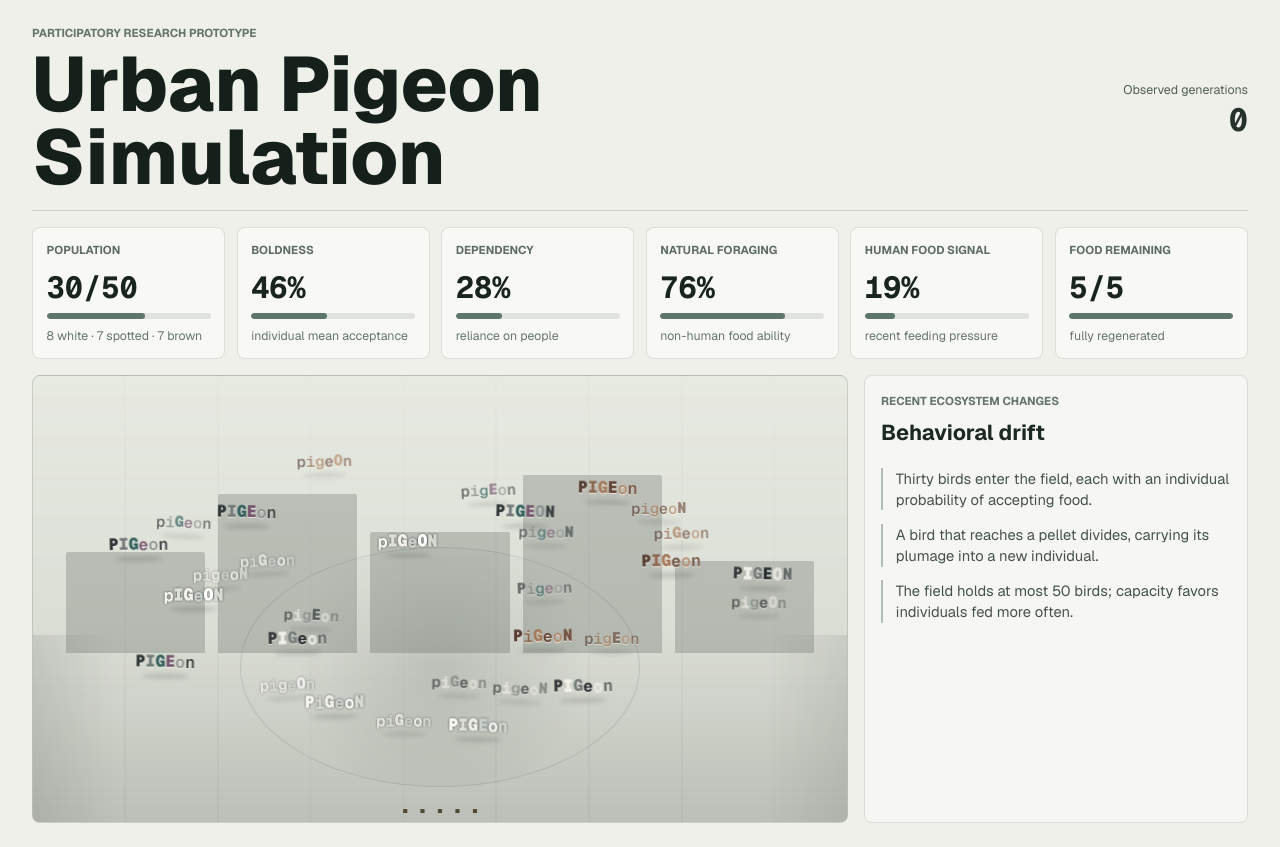
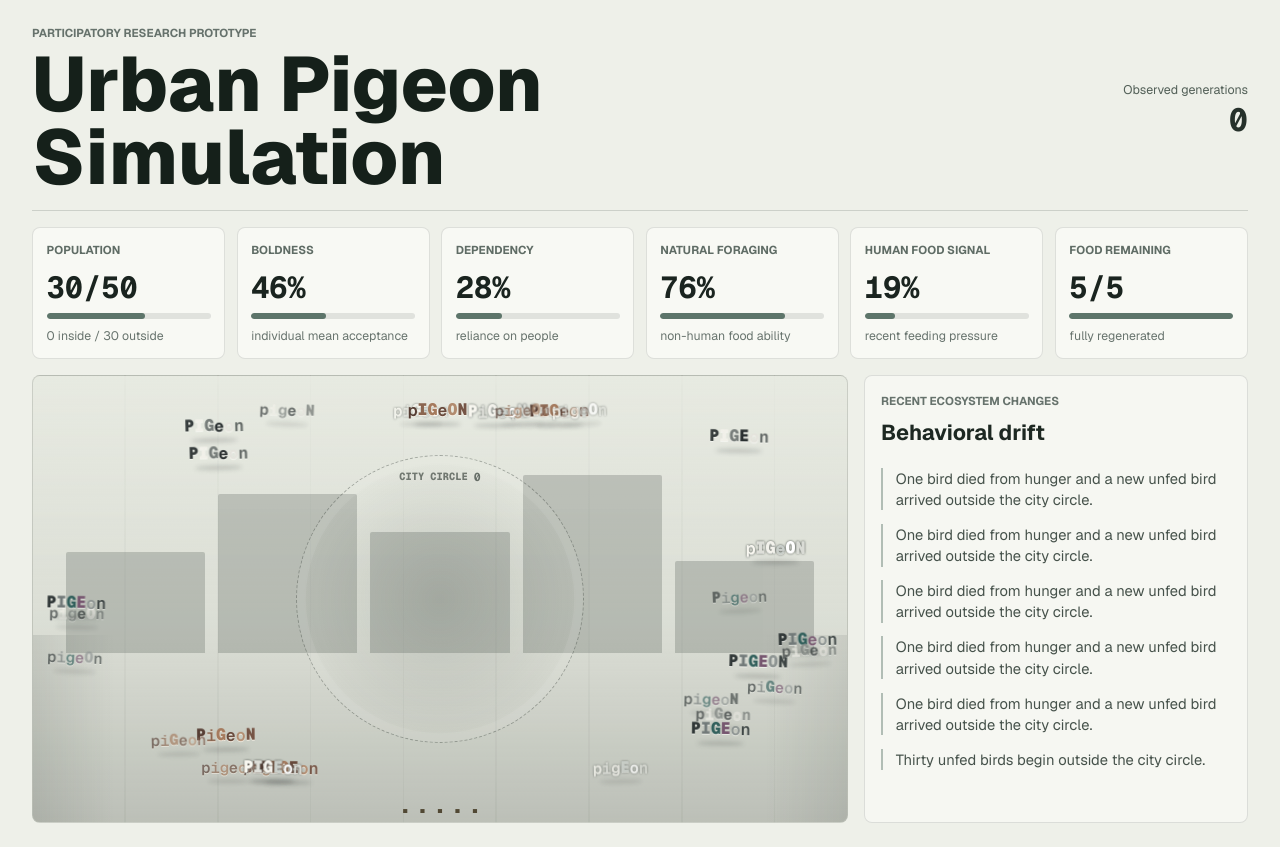
Before and after one commit to Ketian-LI/urban-wildlife-simulation, a Next.js app: page / in a window 1280 px wide. Built offline with nearby package versions, Linux system fonts and the light colour scheme.

Commit message:
Add city circle and hunger cycle

```diff
--- a/app/globals.css
+++ b/app/globals.css
@@ -10,7 +10,7 @@
   --field-grid: rgba(51, 62, 55, 0.06);
   --field-city: #6f7770;
   --field-shade: rgba(38, 47, 41, 0.12);
-  --feeding-zone-color: rgba(63, 72, 66, 0.16);
+  --city-circle-color: rgba(63, 72, 66, 0.16);
 }
 
 @theme inline {
@@ -233,17 +233,40 @@ h2 {
   height: 38%;
 }
 
-.feeding-zone {
-  background: radial-gradient(circle, var(--feeding-zone-color), transparent 62%);
-  border: 1px solid rgba(38, 47, 41, 0.12);
+.city-circle {
+  align-items: flex-start;
+  aspect-ratio: 1;
+  background: radial-gradient(circle, var(--city-circle-color), transparent 68%);
+  border: 1px dashed rgba(38, 47, 41, 0.34);
   border-radius: 50%;
-  bottom: 8%;
-  height: min(24vw, 15rem);
+  box-shadow: inset 0 0 0 0.55rem rgba(255, 255, 252, 0.08);
+  display: flex;
+  justify-content: center;
   left: 50%;
+  pointer-events: none;
   position: absolute;
-  transform: translateX(-50%);
-  width: min(38vw, 25rem);
+  top: 50%;
+  transform: translate(-50%, -50%);
+  width: min(52%, 18rem);
   z-index: 1;
+}
+
+.city-circle span {
+  color: rgba(43, 53, 47, 0.62);
+  font-family: var(--font-geist-mono), monospace;
+  font-size: 0.65rem;
+  font-weight: 720;
+  letter-spacing: 0;
+  margin-top: 0.8rem;
+  text-transform: uppercase;
+}
+
+.city-circle strong {
+  color: rgba(43, 53, 47, 0.68);
+  font-family: var(--font-geist-mono), monospace;
+  font-size: 0.72rem;
+  margin-left: 0.38rem;
+  margin-top: 0.75rem;
 }
 
 .pigeon-layer {
@@ -311,6 +334,14 @@ h2 {
 
 .pigeon-word-shy {
   opacity: 0.66;
+}
+
+.pigeon-word-inside {
+  z-index: 4;
+}
+
+.pigeon-word-outside {
+  z-index: 2;
 }
 
 .pigeon-word-white .pigeon-word-label {
--- a/app/simulation.tsx
+++ b/app/simulation.tsx
@@ -2,13 +2,14 @@
 
 import { useEffect, useMemo, useRef, useState } from "react";
 
-const STORAGE_KEY = "urban-pigeon-collective-v3";
+const STORAGE_KEY = "urban-pigeon-collective-v4";
 const INITIAL_PIGEONS = 30;
 const MAX_PIGEONS = 50;
 const MAX_VISITOR_FOOD = 5;
 const FOOD_REGEN_SECONDS = 16;
 const GENERATION_SECONDS = 12;
 const THROW_COOLDOWN_MS = 1000;
+const HUNGER_INTERVAL_SECONDS = 1;
 
 type Plumage = "grey" | "white" | "spotted" | "brown";
 
@@ -18,6 +19,7 @@ type PigeonAgent = {
   feedCount: number;
   caseSeed: number;
   boldness: number;
+  hasAcceptedFood: boolean;
 };
 
 type EcosystemState = {
@@ -27,6 +29,7 @@ type EcosystemState = {
   foraging: number;
   visitorFood: number;
   foodClock: number;
+  hungerClock: number;
   generationClock: number;
   humanFoodSignal: number;
   generations: number;
@@ -61,9 +64,10 @@ type FoodClaim = {
 };
 
 const initialEvents = [
-  "Thirty birds enter the field, each with an individual probability of accepting food.",
+  "Thirty unfed birds begin outside the city circle.",
+  "Without a feeding action, one bird dies from hunger every second.",
   "A bird that reaches a pellet divides, carrying its plumage into a new individual.",
-  "The field holds at most 50 birds; capacity favors individuals fed more often.",
+  "At the 30-bird floor, each hunger death is replaced outside the circle.",
 ];
 
 const shyWordForms = ["Pigeon", "piGeon", "pigeoN", "pigeon", "pigEon", "pigeOn"];
@@ -88,14 +92,19 @@ function averageBoldness(pigeons: PigeonAgent[]) {
   return pigeons.reduce((total, pigeon) => total + pigeon.boldness, 0) / pigeons.length;
 }
 
+function createOuterPigeon(id: number): PigeonAgent {
+  return {
+    id,
+    plumage: plumageOrder[(id * 5) % plumageOrder.length],
+    feedCount: 0,
+    caseSeed: (id * 17) % 97,
+    boldness: clamp(0.16 + ((id * 37) % 61) / 100, 0.08, 0.92),
+    hasAcceptedFood: false,
+  };
+}
+
 function createInitialPigeons() {
-  return Array.from({ length: INITIAL_PIGEONS }, (_, index): PigeonAgent => ({
-    id: index,
-    plumage: plumageOrder[(index * 5) % plumageOrder.length],
-    feedCount: 0,
-    caseSeed: (index * 17) % 97,
-    boldness: clamp(0.16 + ((index * 37) % 61) / 100, 0.08, 0.92),
-  }));
+  return Array.from({ length: INITIAL_PIGEONS }, (_, index) => createOuterPigeon(index));
 }
 
 function makeInitialState(now = Date.now()): EcosystemState {
@@ -106,6 +115,7 @@ function makeInitialState(now = Date.now()): EcosystemState {
     foraging: 0.76,
     visitorFood: MAX_VISITOR_FOOD,
     foodClock: 0,
+    hungerClock: 0,
     generationClock: 0,
     humanFoodSignal: 0.2,
     generations: 0,
@@ -142,6 +152,59 @@ function generationEvent(before: EcosystemState, after: EcosystemState) {
   return "The flock adjusted quietly; small behavioral differences carried forward.";
 }
 
+function applyHungerDeaths(state: EcosystemState, elapsedSeconds: number) {
+  state.hungerClock += elapsedSeconds;
+  const deathCount = Math.min(
+    240,
+    Math.floor(state.hungerClock / HUNGER_INTERVAL_SECONDS),
+  );
+
+  if (deathCount <= 0) {
+    return;
+  }
+
+  state.hungerClock -= deathCount * HUNGER_INTERVAL_SECONDS;
+  let refreshed = 0;
+  let actualDeaths = 0;
+
+  for (let index = 0; index < deathCount; index += 1) {
+    if (state.pigeons.length === 0) {
+      break;
+    }
+
+    const minimumFeedCount = Math.min(...state.pigeons.map((pigeon) => pigeon.feedCount));
+    const candidates = state.pigeons
+      .map((pigeon, pigeonIndex) => ({ pigeon, pigeonIndex }))
+      .filter(({ pigeon }) => pigeon.feedCount === minimumFeedCount);
+    const selected = candidates[Math.floor(Math.random() * candidates.length)];
+    state.pigeons.splice(selected.pigeonIndex, 1);
+    actualDeaths += 1;
+
+    if (state.pigeons.length < INITIAL_PIGEONS) {
+      state.pigeons.push(createOuterPigeon(state.nextPigeonId));
+      state.nextPigeonId += 1;
+      refreshed += 1;
+    }
+  }
+
+  if (actualDeaths === 1 && refreshed === 0) {
+    pushEvent(
+      state,
+      `One bird died from hunger; ${state.pigeons.length} remain in the field.`,
+    );
+  } else if (actualDeaths === 1) {
+    pushEvent(
+      state,
+      "One bird died from hunger and a new unfed bird arrived outside the city circle.",
+    );
+  } else if (actualDeaths > 0) {
+    pushEvent(
+      state,
+      `${actualDeaths} birds died during the feeding pause; ${refreshed} new birds arrived outside the city circle.`,
+    );
+  }
+}
+
 function advanceState(current: EcosystemState, now = Date.now()): EcosystemState {
   const elapsedSeconds = clamp((now - current.lastUpdated) / 1000, 0, 60 * 60 * 8);
   if (elapsedSeconds <= 0) {
@@ -168,6 +231,8 @@ function advanceState(current: EcosystemState, now = Date.now()): EcosystemState
   } else {
     next.foodClock = 0;
   }
+
+  applyHungerDeaths(next, elapsedSeconds);
 
   next.generationClock += elapsedSeconds;
   const cycles = Math.min(240, Math.floor(next.generationClock / GENERATION_SECONDS));
@@ -268,6 +333,7 @@ function reserveFoodState(current: EcosystemState) {
   const next: EcosystemState = {
     ...advanced,
     visitorFood: advanced.visitorFood - 1,
+    hungerClock: 0,
     events: [...advanced.events],
   };
 
@@ -285,6 +351,7 @@ function feedPigeonState(current: EcosystemState, pigeonId: number) {
   const pigeons = advanced.pigeons.map((pigeon) => ({ ...pigeon }));
   pigeons[parentIndex].feedCount += 1;
   pigeons[parentIndex].boldness = clamp(pigeons[parentIndex].boldness + 0.015, 0.05, 0.95);
+  pigeons[parentIndex].hasAcceptedFood = true;
   const parent = pigeons[parentIndex];
   const inheritedMutation = (((advanced.nextPigeonId * 29) % 9) - 4) * 0.008;
   const child: PigeonAgent = {
@@ -293,6 +360,7 @@ function feedPigeonState(current: EcosystemState, pigeonId: number) {
     feedCount: 0,
     caseSeed: (parent.caseSeed + advanced.nextPigeonId * 13) % 97,
     boldness: clamp(parent.boldness + inheritedMutation, 0.05, 0.95),
+    hasAcceptedFood: false,
   };
   pigeons.push(child);
 
@@ -310,6 +378,7 @@ function feedPigeonState(current: EcosystemState, pigeonId: number) {
     ...advanced,
     pigeons,
     nextPigeonId: advanced.nextPigeonId + 1,
+    hungerClock: 0,
     humanFoodSignal: clamp(advanced.humanFoodSignal + 0.28, 0, 1),
     dependency: clamp(advanced.dependency + 0.007, 0.05, 0.95),
     foraging: clamp(advanced.foraging - 0.004, 0.12, 0.96),
@@ -354,19 +423,13 @@ function rejectFoodState(current: EcosystemState, pigeonId: number) {
 
 function metricDetails(state: EcosystemState): Metric[] {
   const meanBoldness = averageBoldness(state.pigeons);
-  const plumageCounts = plumageOrder.reduce(
-    (counts, plumage) => ({
-      ...counts,
-      [plumage]: state.pigeons.filter((pigeon) => pigeon.plumage === plumage).length,
-    }),
-    {} as Record<Plumage, number>,
-  );
+  const insideCount = state.pigeons.filter((pigeon) => pigeon.hasAcceptedFood).length;
 
   return [
     {
       label: "Population",
       value: `${state.pigeons.length}/${MAX_PIGEONS}`,
-      detail: `${plumageCounts.white} white · ${plumageCounts.spotted} spotted · ${plumageCounts.brown} brown`,
+      detail: `${insideCount} inside / ${state.pigeons.length - insideCount} outside`,
       percent: state.pigeons.length / MAX_PIGEONS,
     },
     {
@@ -416,13 +479,29 @@ function projectilePosition(particle: FoodParticle, now: number) {
 
 function pigeonVisuals(state: EcosystemState) {
   const count = state.pigeons.length;
+  const insideCount = state.pigeons.filter((agent) => agent.hasAcceptedFood).length;
+  const outsideCount = count - insideCount;
+  let insideIndex = 0;
+  let outsideIndex = 0;
 
-  return state.pigeons.map((agent, index) => {
-    const angle = ((index * 137.508 + agent.caseSeed * 7) * Math.PI) / 180;
-    const radius = 8 + Math.sqrt((index + 0.5) / count) * 38;
-    const fedPull = clamp(agent.feedCount * 0.035 + agent.boldness * 0.12, 0.04, 0.38);
-    const x = clamp(50 + Math.cos(angle) * radius * (1 - fedPull), 6, 94);
-    const y = clamp(48 + Math.sin(angle) * radius * 0.72 * (1 - fedPull), 12, 84);
+  return state.pigeons.map((agent) => {
+    const groupIndex = agent.hasAcceptedFood ? insideIndex : outsideIndex;
+    const groupCount = agent.hasAcceptedFood ? insideCount : outsideCount;
+    if (agent.hasAcceptedFood) {
+      insideIndex += 1;
+    } else {
+      outsideIndex += 1;
+    }
+
+    const angle = ((groupIndex * 137.508 + agent.caseSeed * 7) * Math.PI) / 180;
+    const density = Math.sqrt((groupIndex + 0.5) / Math.max(1, groupCount));
+    const radius = agent.hasAcceptedFood ? 0.15 + density * 0.7 : 1.05 + density * 0.4;
+    const x = agent.hasAcceptedFood
+      ? clamp(50 + Math.cos(angle) * 18 * radius, 34, 66)
+      : clamp(50 + Math.cos(angle) * 33 * radius, 5, 95);
+    const y = agent.hasAcceptedFood
+      ? clamp(50 + Math.sin(angle) * 26 * radius, 28, 72)
+      : clamp(50 + Math.sin(angle) * 38 * radius, 8, 88);
     const isBold = agent.boldness >= 0.5;
     const wordForms = isBold ? boldWordForms : shyWordForms;
     const word = wordForms[(agent.caseSeed + agent.feedCount) % wordForms.length];
@@ -432,6 +511,7 @@ function pigeonVisuals(state: EcosystemState) {
       agent,
       id: agent.id,
       isBold,
+      zone: agent.hasAcceptedFood ? "inside" : "outside",
       x,
       y,
       speed: isBold
@@ -467,6 +547,9 @@ function PigeonField({
     () => pigeonVisuals(state),
     [state],
   );
+  const cityPigeonCount = state.pigeons.filter(
+    (pigeon) => pigeon.hasAcceptedFood,
+  ).length;
 
   useEffect(() => {
     foodBudget.current = state.visitorFood;
@@ -593,7 +676,14 @@ function PigeonField({
         <span />
         <span />
       </div>
-      <div className="feeding-zone" aria-hidden="true" />
+      <div
+        aria-label={`${cityPigeonCount} pigeons inside the city circle`}
+        className="city-circle"
+        role="status"
+      >
+        <span>City circle</span>
+        <strong>{cityPigeonCount}</strong>
+      </div>
       <div className="pigeon-layer">
         {pigeons.map((pigeon) => {
           const claim = claims.find((item) => item.pigeonId === pigeon.id);
@@ -607,7 +697,7 @@ function PigeonField({
               } times`}
               className={`pigeon-word ${
                 pigeon.isBold ? "pigeon-word-bold" : "pigeon-word-shy"
-              } pigeon-word-${pigeon.agent.plumage} ${
+              } pigeon-word-${pigeon.agent.plumage} pigeon-word-${pigeon.zone} ${
                 claim ? "pigeon-word-claiming" : ""
               }`}
               key={pigeon.id}
```
Also changed, not shown: 1 other file (tests, documents, lock files or other folders).
